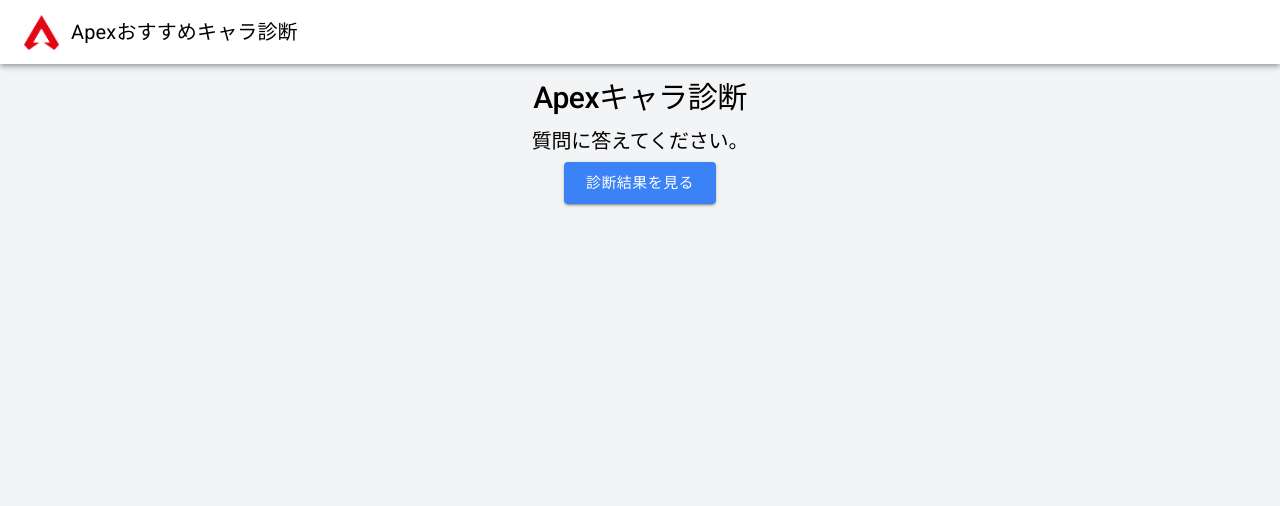
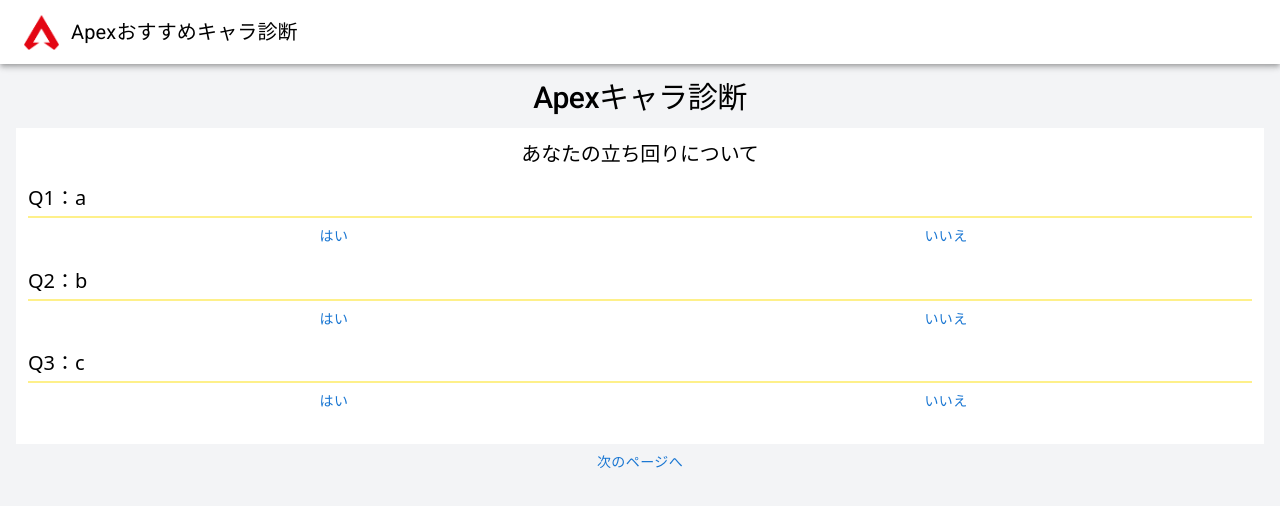
Before and after one commit to hotter6163/diagnosis-app, a Next.js app: page /diagnosis in a window 1280 px wide. Shown: the top 506 px of the page. Built offline with nearby package versions, Linux system fonts and the light colour scheme.

Commit message:
診断ページの機能面を作成

```diff
--- /dev/null
+++ b/data/questions.json
@@ -0,0 +1,18 @@
+[
+  {
+    "title": "あなたの立ち回りについて",
+    "questions": [
+      { "id": "question1-1", "question": "a" },
+      { "id": "question1-2", "question": "b" },
+      { "id": "question1-3", "question": "c" }
+    ]
+  },
+  {
+    "title": "あなたの打ち合い方について",
+    "questions": [
+      { "id": "question2-1", "question": "d" },
+      { "id": "question2-2", "question": "e" },
+      { "id": "question2-3", "question": "f" }
+    ]
+  }
+]
--- a/pages/diagnosis/index.tsx
+++ b/pages/diagnosis/index.tsx
@@ -1,15 +1,74 @@
-import { useState } from 'react'
-import type { NextPage } from 'next'
-import Router from 'next/router'
+import type { GetStaticProps, NextPage } from 'next'
 import {
   Button,
   Typography
 } from '@mui/material'
+import * as fs from 'fs'
+import * as path from 'path'
+import { useEffect, useState } from 'react'
 
-const Diagnosis:NextPage = () => {
-  const handleClickResult = () => {
-    Router.push('/diagnosis/results')
+
+type QuestionType = {
+  id: string
+  question: string
+}
+type PageQuestionsType = {
+  title: string
+  questions: QuestionType[]
+}
+type Props = {
+  ids: string[]
+  questions: PageQuestionsType[]
+}
+type AnswersType = { [key: string]: boolean | null }
+
+const Diagnosis: NextPage<Props> = ({ ids, questions }) => {
+  const [pageNum, setPageNum] = useState<0 | 1>(0)
+  const [answers, setAnswers] = useState<AnswersType>({})
+
+  const handleAnswerClicked = (id: string, answer: boolean) => {
+    setAnswers((prevValue) => {
+      const clone: AnswersType = Object.assign({}, prevValue)
+      clone[id] = answer
+      return clone
+    })
   }
+
+  useEffect(()=> {
+    console.log(answers)
+  }, [answers])
+  const questionsComponent = (
+    <section className="mt-3 bg-white p-3">
+      <Typography
+        variant="h2"
+        component="h2"
+        className="text-xl font-medium mb-4"
+      >
+        {questions[pageNum]["title"]}
+      </Typography>
+      {questions[pageNum]["questions"].map((question, index) => (
+        <div key={question.id} className="mb-3">
+          <div className="pb-1 border-b-2 border-yellow-200 text-left">
+            <Typography
+              variant="inherit"
+              component="p"
+              className="text-xl font-medium"
+            >
+              {`Q${index+1}：${question.question}`}
+            </Typography>
+          </div>
+          <div className="flex justify-around">
+            <Button className="first" onClick={() => handleAnswerClicked(question.id, true)}>
+              はい
+            </Button>
+            <Button className="last" onClick={() => handleAnswerClicked(question.id, false)}>
+              いいえ
+            </Button>
+          </div>
+        </div>
+      ))}
+    </section>
+  )
 
   return (
     <main>
@@ -21,20 +80,32 @@
       >
         Apexキャラ診断
       </Typography>
-      <Typography
-        variant="h2"
-        component="h2"
-        gutterBottom
-        className="text-xl font-normal"
-      >
-        質問に答えてください。
-      </Typography>
-      <Button variant="contained" className="bg-blue-500" size="large" onClick={handleClickResult}>
-        診断結果を見る
+      {questionsComponent}
+      <Button onClick={pageNum === 1 ? () => setPageNum(0) : () => setPageNum(1)}>
+        次のページへ
       </Button>
     </main>
   )
 }
 
+export const getStaticProps: GetStaticProps = async () => {
+  const jsonPath = path.join(process.cwd(), 'data', 'questions.json')
+  const jsonText = fs.readFileSync(jsonPath, 'utf-8')
+  const questions = JSON.parse(jsonText) as PageQuestionsType[]
+
+  const ids: string[] = []
+  questions.forEach(row => {
+    row.questions.forEach(cell => {
+      ids.push(cell.id)
+    })
+  })
+
+  return {
+    props: {
+      ids,
+      questions
+    }
+  }
+}
 
 export default Diagnosis
```
